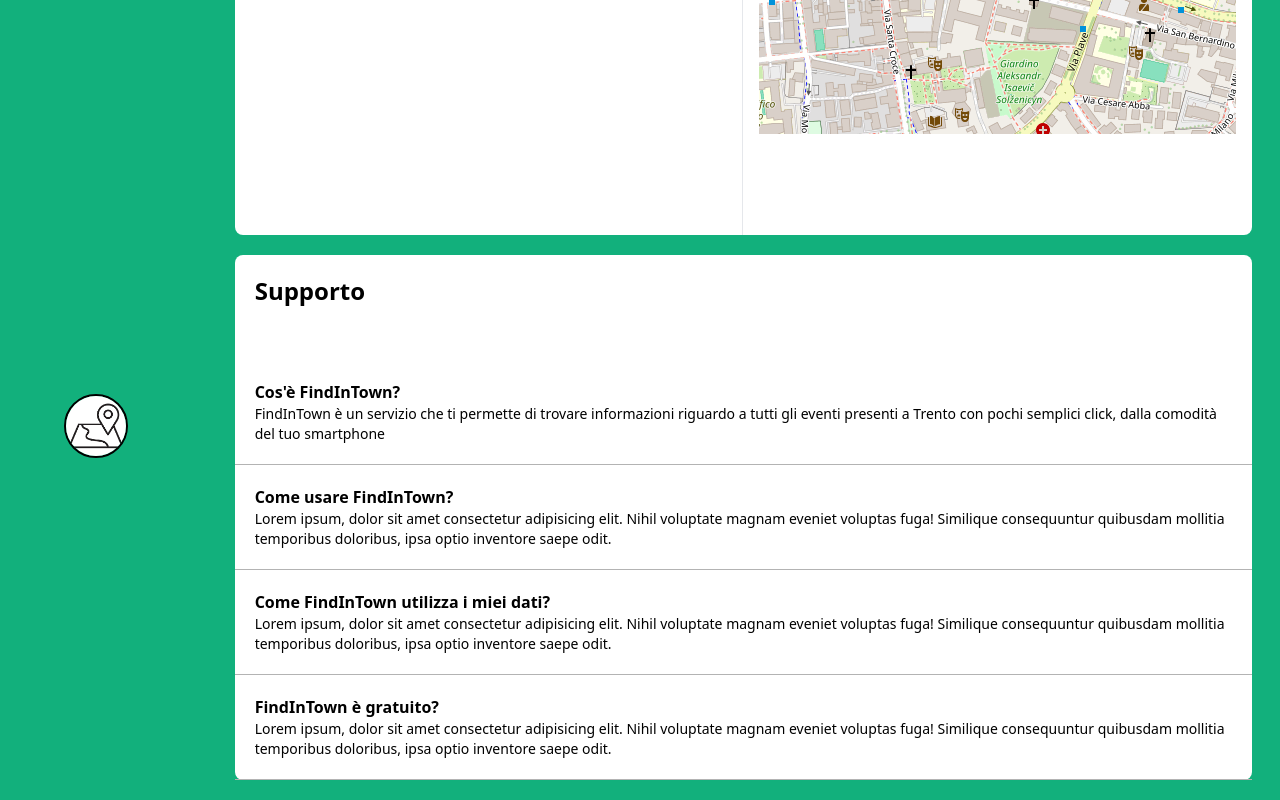
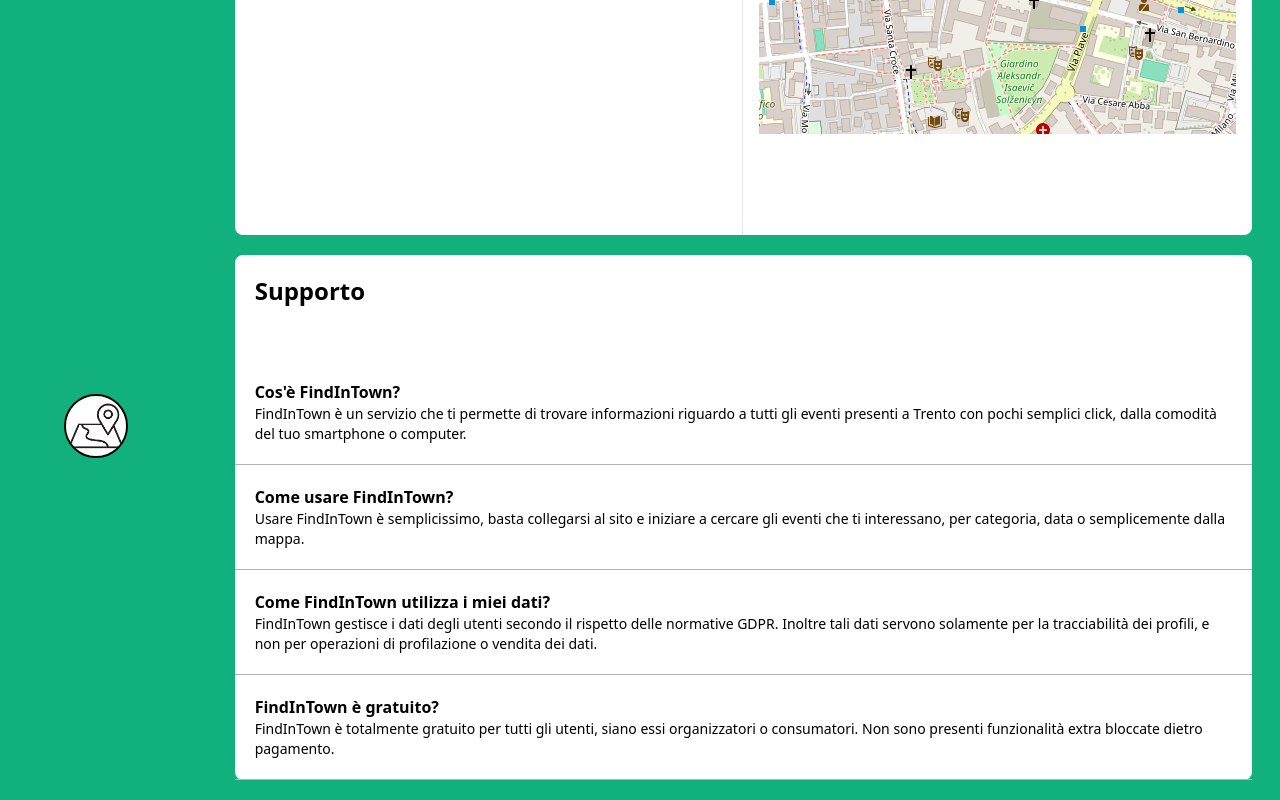
Before and after one commit to danielemattuzzi/FindInTown, a Vue app in the folder frontend/: page /FindInTown/settings in a window 1280 px wide. Shown: the part 310-1110 px from the top of the page. Built offline with nearby package versions, Linux system fonts and the light colour scheme.

Commit message:
Corretta uniformita' lingua, risolti ultimi TODO

```diff
--- a/frontend/src/views/Home.vue
+++ b/frontend/src/views/Home.vue
@@ -10,9 +10,9 @@
           </div>
 
           <div v-if="showPages" id="pages_popup" class="absolute top-[70px] left-20 z-[1000] bg-white text-black p-4 rounded-lg shadow-lg w-40 flex flex-col justify-start border border-gray-300">
-               <router-link v-if="!logged" to="/login" class="bg-white border-2 border-white hover:border-green-300 text-black hover:text-black py-1 px-3 rounded mb-2">Login</router-link>
-               <router-link v-if="logged" to="/profile" class="bg-white border-2 border-white hover:border-green-300 text-black hover:text-black py-1 px-3 rounded mb-2">Profile</router-link>
-               <router-link to="/settings" class="bg-white border-2 border-white hover:border-green-300 text-black hover:text-black py-1 px-3 rounded">Settings</router-link>
+               <router-link v-if="!logged" to="/login" class="bg-white border-2 border-white hover:border-green-300 text-black hover:text-black py-1 px-3 rounded mb-2">Accedi</router-link>
+               <router-link v-if="logged" to="/profile" class="bg-white border-2 border-white hover:border-green-300 text-black hover:text-black py-1 px-3 rounded mb-2">Profilo</router-link>
+               <router-link to="/settings" class="bg-white border-2 border-white hover:border-green-300 text-black hover:text-black py-1 px-3 rounded">Impostazioni</router-link>
           </div>
 
           <div class="grid col-span-6 w-full">
@@ -25,7 +25,7 @@
                               </svg>
                          </div>
                          <input v-model="form.event_name" type="search" id="default-search" class="block w-full p-4 ps-10 text-base text-gray-900 border border-gray-300 rounded-lg bg-gray-50 focus:ring-green-500 focus:border-green-500" placeholder="Cerca Eventi..." required />
-                         <button type="submit" class="text-white absolute end-2.5 bottom-2.5 bg-green-600 hover:bg-green-700 focus:ring-4 focus:outline-none focus:ring-green-300 font-medium rounded-lg text-sm px-4 py-2">Search</button>
+                         <button type="submit" class="text-white absolute end-2.5 bottom-2.5 bg-green-600 hover:bg-green-700 focus:ring-4 focus:outline-none focus:ring-green-300 font-medium rounded-lg text-sm px-4 py-2">Cerca</button>
                     </div>
                </form>
           </div>
@@ -181,11 +181,6 @@
           </div>
      </div>
 </template>
-
-<!--
-     TODO: aggiungere il logo
-     TODO: (?) animazioni scorrimento
--->
 
 <script>
      import 'leaflet/dist/leaflet.css'
--- a/frontend/src/views/Settings.vue
+++ b/frontend/src/views/Settings.vue
@@ -76,22 +76,20 @@
                     <div class="row-span-1 p-5 border-b border-[#B3B3B3]">
                         <p class="w-full text-left text-black font-semibold">Cos'è FindInTown?</p>
                         <p class="w-full text-left text-black text-sm">FindInTown è un servizio che ti permette di trovare informazioni riguardo a tutti gli eventi presenti a Trento con pochi semplici click,
-                                                                    dalla comodità del tuo smartphone</p>
+                                                                    dalla comodità del tuo smartphone o computer.</p>
                     </div>
                     <div class="row-span-1 p-5 border-b border-[#B3B3B3]">
                         <p class="w-full text-left text-black font-semibold">Come usare FindInTown?</p>
-                        <p class="w-full text-left text-black text-sm">Lorem ipsum, dolor sit amet consectetur adipisicing elit. Nihil voluptate magnam eveniet voluptas fuga! Similique consequuntur quibusdam mollitia temporibus doloribus,
-                                                                    ipsa optio inventore saepe odit.</p>
+                        <p class="w-full text-left text-black text-sm">Usare FindInTown è semplicissimo, basta collegarsi al sito e iniziare a cercare gli eventi che ti interessano, per categoria, data o semplicemente dalla mappa.</p>
                     </div>
                     <div class="row-span-1 p-5 border-b border-[#B3B3B3]">
                         <p class="w-full text-left text-black font-semibold">Come FindInTown utilizza i miei dati?</p>
-                        <p class="w-full text-left text-black text-sm">Lorem ipsum, dolor sit amet consectetur adipisicing elit. Nihil voluptate magnam eveniet voluptas fuga! Similique consequuntur quibusdam mollitia temporibus doloribus,
-                                                                    ipsa optio inventore saepe odit.</p>
+                        <p class="w-full text-left text-black text-sm">FindInTown gestisce i dati degli utenti secondo il rispetto delle normative GDPR. Inoltre tali dati servono solamente per la tracciabilità dei profili,
+                                                                    e non per operazioni di profilazione o vendita dei dati.</p>
                     </div>
                     <div class="row-span-1 p-5 border-b border-[#B3B3B3]">
                         <p class="w-full text-left text-black font-semibold">FindInTown è gratuito?</p>
-                        <p class="w-full text-left text-black text-sm">Lorem ipsum, dolor sit amet consectetur adipisicing elit. Nihil voluptate magnam eveniet voluptas fuga! Similique consequuntur quibusdam mollitia temporibus doloribus,
-                                                                    ipsa optio inventore saepe odit.</p>
+                        <p class="w-full text-left text-black text-sm">FindInTown è totalmente gratuito per tutti gli utenti, siano essi organizzatori o consumatori. Non sono presenti funzionalità extra bloccate dietro pagamento.</p>
                     </div>
                 </div>
             </div>
```
Also changed, not shown: 1 other file (tests, documents, lock files or other folders).
